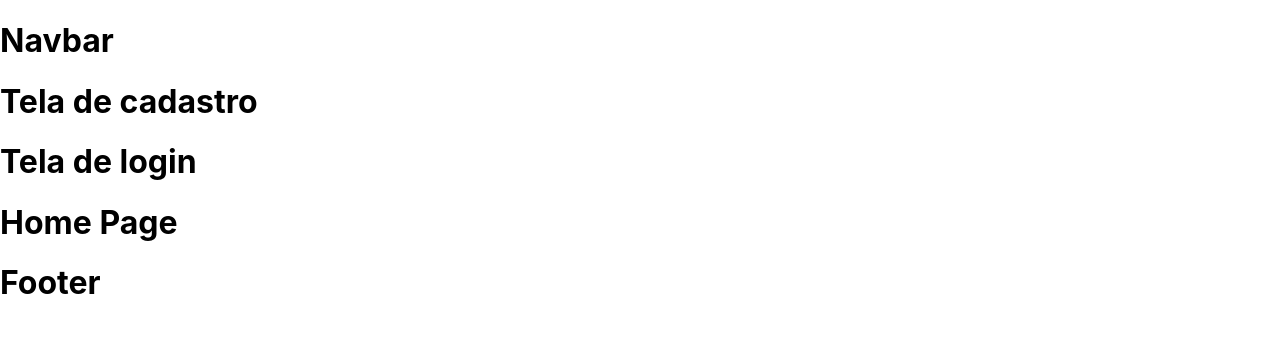
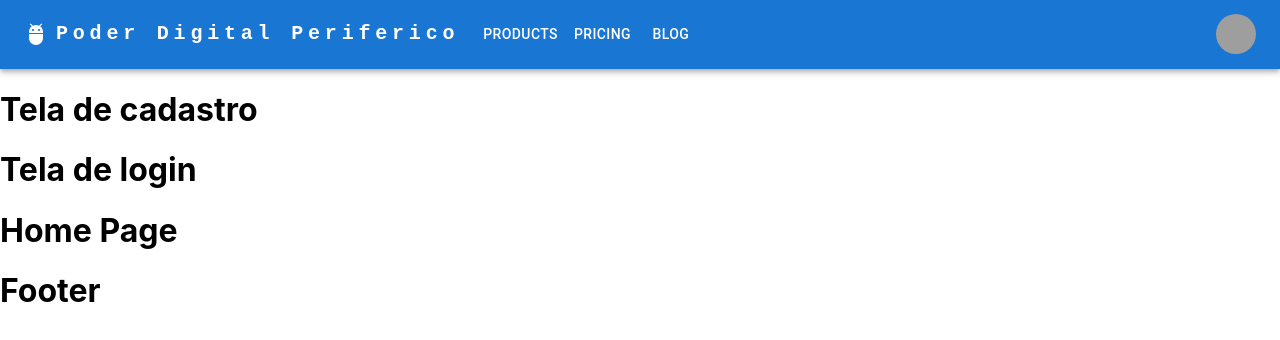
Before and after one commit to fernandodelgadoazevedo/PoderDigitalPerifericoFront, a React (Create React App) app: page / in a window 1280 px wide. Shown: the top 340 px of the page. Built offline with nearby package versions, Linux system fonts and the light colour scheme; grey boxes are pictures that could not be loaded.

Commit message:
Projeto atualizado

```diff
--- a/src/components/estaticos/navbar/Navbar.tsx
+++ b/src/components/estaticos/navbar/Navbar.tsx
@@ -1,14 +1,164 @@
-import React from 'react'
 import './Navbar.css'
 
-function Navbar(){
-    return(
-    <>
-    <div>
-    <h1>Navbar</h1>
-    </div>
-    </>
-    );
+import * as React from 'react';
+import AppBar from '@mui/material/AppBar';
+import Box from '@mui/material/Box';
+import Toolbar from '@mui/material/Toolbar';
+import IconButton from '@mui/material/IconButton';
+import Typography from '@mui/material/Typography';
+import Menu from '@mui/material/Menu';
+import MenuIcon from '@mui/icons-material/Menu';
+import Container from '@mui/material/Container';
+import Avatar from '@mui/material/Avatar';
+import Button from '@mui/material/Button';
+import Tooltip from '@mui/material/Tooltip';
+import MenuItem from '@mui/material/MenuItem';
+import AdbIcon from '@mui/icons-material/Adb';
+
+const pages = ['Products', 'Pricing', 'Blog'];
+const settings = ['Profile', 'Account', 'Dashboard', 'Logout'];
+
+function Navbar() {
+  const [anchorElNav, setAnchorElNav] = React.useState<null | HTMLElement>(null);
+  const [anchorElUser, setAnchorElUser] = React.useState<null | HTMLElement>(null);
+
+  const handleOpenNavMenu = (event: React.MouseEvent<HTMLElement>) => {
+    setAnchorElNav(event.currentTarget);
+  };
+  const handleOpenUserMenu = (event: React.MouseEvent<HTMLElement>) => {
+    setAnchorElUser(event.currentTarget);
+  };
+
+  const handleCloseNavMenu = () => {
+    setAnchorElNav(null);
+  };
+
+  const handleCloseUserMenu = () => {
+    setAnchorElUser(null);
+  };
+
+  return (
+    <AppBar position="static">
+      <Container maxWidth="xl">
+        <Toolbar disableGutters>
+          <AdbIcon sx={{ display: { xs: 'none', md: 'flex' }, mr: 1 }} />
+          <Typography
+            variant="h6"
+            noWrap
+            component="a"
+            href="/"
+            sx={{
+              mr: 2,
+              display: { xs: 'none', md: 'flex' },
+              fontFamily: 'monospace',
+              fontWeight: 700,
+              letterSpacing: '.3rem',
+              color: 'inherit',
+              textDecoration: 'none',
+            }}
+          >
+            Poder Digital Periferico
+          </Typography>
+
+          <Box sx={{ flexGrow: 1, display: { xs: 'flex', md: 'none' } }}>
+            <IconButton
+              size="large"
+              aria-label="account of current user"
+              aria-controls="menu-appbar"
+              aria-haspopup="true"
+              onClick={handleOpenNavMenu}
+              color="inherit"
+            >
+              <MenuIcon />
+            </IconButton>
+            <Menu
+              id="menu-appbar"
+              anchorEl={anchorElNav}
+              anchorOrigin={{
+                vertical: 'bottom',
+                horizontal: 'left',
+              }}
+              keepMounted
+              transformOrigin={{
+                vertical: 'top',
+                horizontal: 'left',
+              }}
+              open={Boolean(anchorElNav)}
+              onClose={handleCloseNavMenu}
+              sx={{
+                display: { xs: 'block', md: 'none' },
+              }}
+            >
+              {pages.map((page) => (
+                <MenuItem key={page} onClick={handleCloseNavMenu}>
+                  <Typography textAlign="center">{page}</Typography>
+                </MenuItem>
+              ))}
+            </Menu>
+          </Box>
+          <AdbIcon sx={{ display: { xs: 'flex', md: 'none' }, mr: 1 }} />
+          <Typography
+            variant="h5"
+            noWrap
+            component="a"
+            href=""
+            sx={{
+              mr: 2,
+              display: { xs: 'flex', md: 'none' },
+              flexGrow: 1,
+              fontFamily: 'monospace',
+              fontWeight: 700,
+              letterSpacing: '.3rem',
+              color: 'inherit',
+              textDecoration: 'none',
+            }}
+          >
+           P-D-P
+          </Typography>
+          <Box sx={{ flexGrow: 1, display: { xs: 'none', md: 'flex' } }}>
+            {pages.map((page) => (
+              <Button
+                key={page}
+                onClick={handleCloseNavMenu}
+                sx={{ my: 2, color: 'white', display: 'block' }}
+              >
+                {page}
+              </Button>
+            ))}
+          </Box>
+
+          <Box sx={{ flexGrow: 0 }}>
+            <Tooltip title="Open settings">
+              <IconButton onClick={handleOpenUserMenu} sx={{ p: 0 }}>
+                <Avatar alt="Remy Sharp" src="/static/images/avatar/2.jpg" />
+              </IconButton>
+            </Tooltip>
+            <Menu
+              sx={{ mt: '45px' }}
+              id="menu-appbar"
+              anchorEl={anchorElUser}
+              anchorOrigin={{
+                vertical: 'top',
+                horizontal: 'right',
+              }}
+              keepMounted
+              transformOrigin={{
+                vertical: 'top',
+                horizontal: 'right',
+              }}
+              open={Boolean(anchorElUser)}
+              onClose={handleCloseUserMenu}
+            >
+              {settings.map((setting) => (
+                <MenuItem key={setting} onClick={handleCloseUserMenu}>
+                  <Typography textAlign="center">{setting}</Typography>
+                </MenuItem>
+              ))}
+            </Menu>
+          </Box>
+        </Toolbar>
+      </Container>
+    </AppBar>
+  );
 }
-
 export default Navbar;
```
Also changed, not shown: package.json (+9 -1 lines), 1 other file (tests, documents, lock files or other folders).
